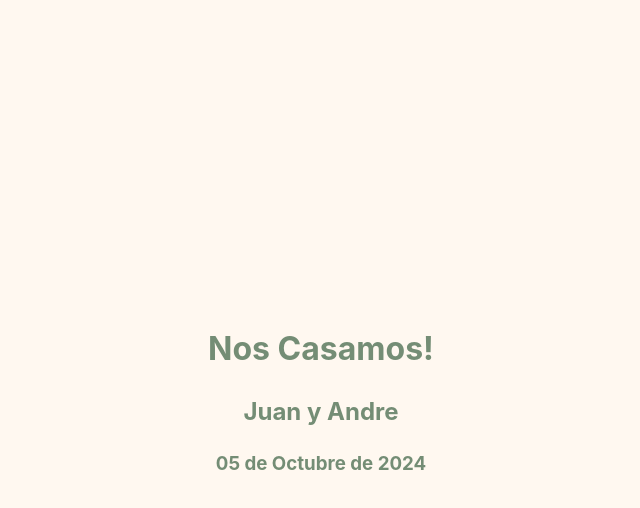
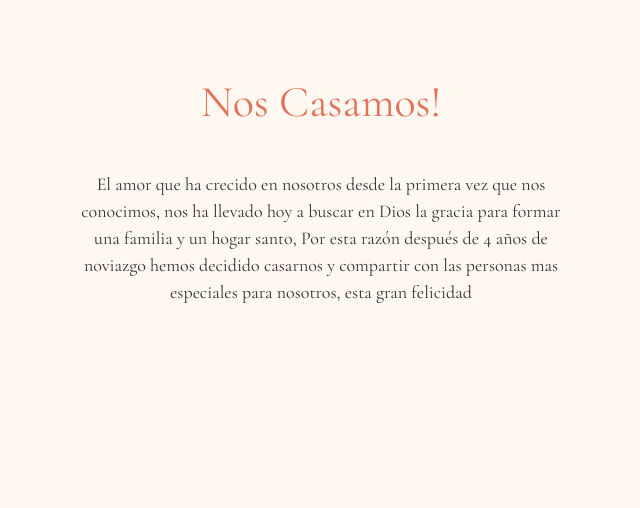
Before and after one commit to juanedsa/boda, a React (Vite) app: page / in a window 1280 px wide. Shown: the top 508 px of the page, without its empty margins (319-959 px from the left). Built offline with nearby package versions, Linux system fonts and the light colour scheme.

Commit message:
🎨 we married section

```diff
--- a/index.html
+++ b/index.html
@@ -4,6 +4,9 @@
     <meta charset="UTF-8" />
     <link rel="icon" type="image/svg+xml" href="/vite.svg" />
     <meta name="viewport" content="width=device-width, initial-scale=1.0" />
+
+    <link rel="stylesheet" href="https://fonts.googleapis.com/css2?family=Cormorant+Garamond&display=swap">
+
     <title>Boda Juan y Andre</title>
   </head>
   <body>
--- a/src/App.tsx
+++ b/src/App.tsx
@@ -1,11 +1,11 @@
 import './App.css'
+
+import { WeMarried } from './components/weMarrried/WeMarried'
 
 function App() {
   return (
     <>
-      <h1>Nos Casamos!</h1>
-      <h2>Juan y Andre</h2>
-      <h3>05 de Octubre de 2024</h3>
+      <WeMarried />
     </>
   )
 }
--- /dev/null
+++ b/src/components/weMarrried/WeMarried.css
@@ -0,0 +1,10 @@
+.we-married__title {
+  font-weight: 400;
+  font-size: 44px;
+}
+
+.we-married__subtitle {
+  color: #333333;
+  max-width: 480px;
+  font-size: 18px;
+}
--- /dev/null
+++ b/src/components/weMarrried/WeMarried.tsx
@@ -0,0 +1,18 @@
+import './WeMarried.css'
+
+function WeMarried() {
+  return (
+    <section className="we-married">
+      <h1 className="we-married__title">Nos Casamos!</h1>
+      <p className="we-married__subtitle">
+        El amor que ha crecido en nosotros desde la primera vez que nos
+        conocimos, nos ha llevado hoy a buscar en Dios la gracia para formar una
+        familia y un hogar santo, Por esta razón después de 4 años de noviazgo
+        hemos decidido casarnos y compartir con las personas mas especiales para
+        nosotros, esta gran felicidad
+      </p>
+    </section>
+  )
+}
+
+export { WeMarried }
--- a/src/index.css
+++ b/src/index.css
@@ -1,9 +1,9 @@
 :root {
-  font-family: Inter, system-ui, Avenir, Helvetica, Arial, sans-serif;
+  font-family: 'Cormorant Garamond', serif;
   line-height: 1.5;
   font-weight: 400;
 
-  color: #748d75;
+  color: #e2725b;
   background-color: #fff8f0;
 
   font-synthesis: none;
@@ -15,7 +15,8 @@
 body {
   margin: 0;
   display: flex;
-  place-items: center;
+  justify-content: center;
+
   min-width: 320px;
   min-height: 100vh;
 }
```
